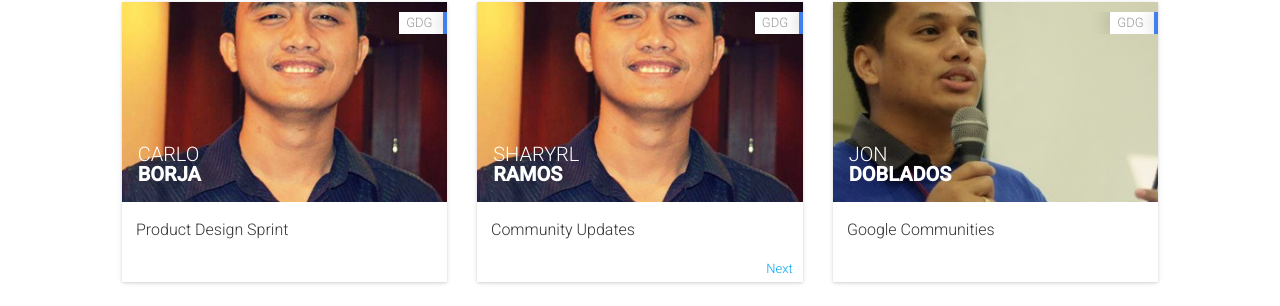
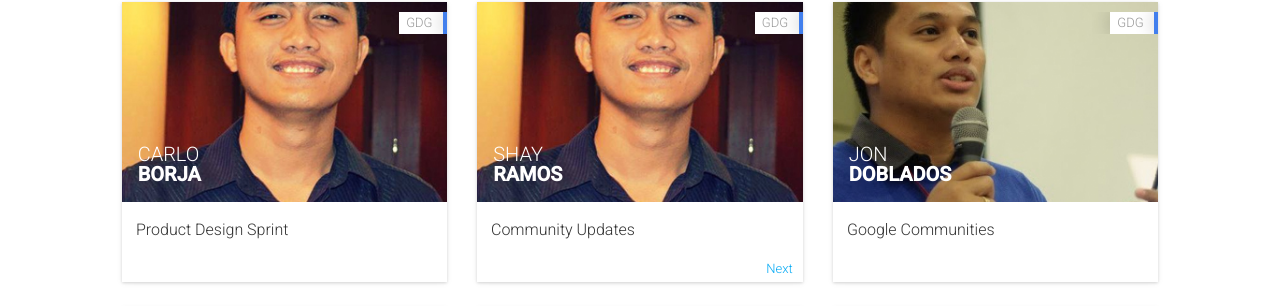
Before and after one commit to gdgcdo/devfestcdo, a Jekyll site: the page built from speakers.html, in a window 1280 px wide and 900 px high, scrolled down 1255 px. Shown: the part 118-424 px from the top of the window. Built offline with Jekyll 4.4.1, drawn with Linux system fonts in a browser that asks for light colours; nearby versions of some CDN libraries; comment, search, counter and statistics services are not loaded.

```diff
--- a/_data/speakers.yml
+++ b/_data/speakers.yml
@@ -139,7 +139,7 @@
     - {name: "github", link: "https://twitter.com/imraven"}
 -
   id: 13
-  name: "Sharyrl"
+  name: "Shay"
   surname: "Ramos"
   company: "Webnified"
   title: "Software Engineer"
```
Also changed, not shown: 10 other files.
